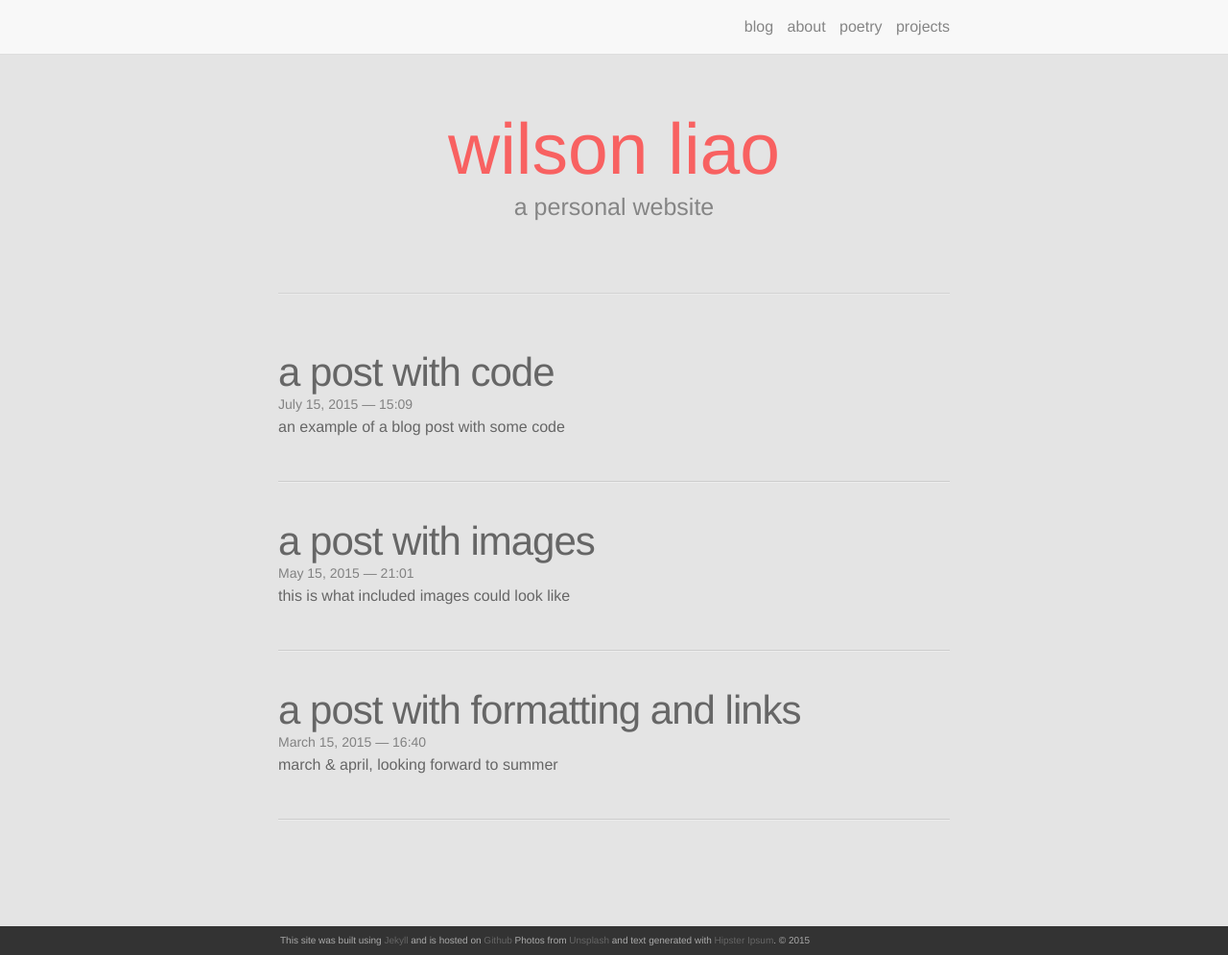
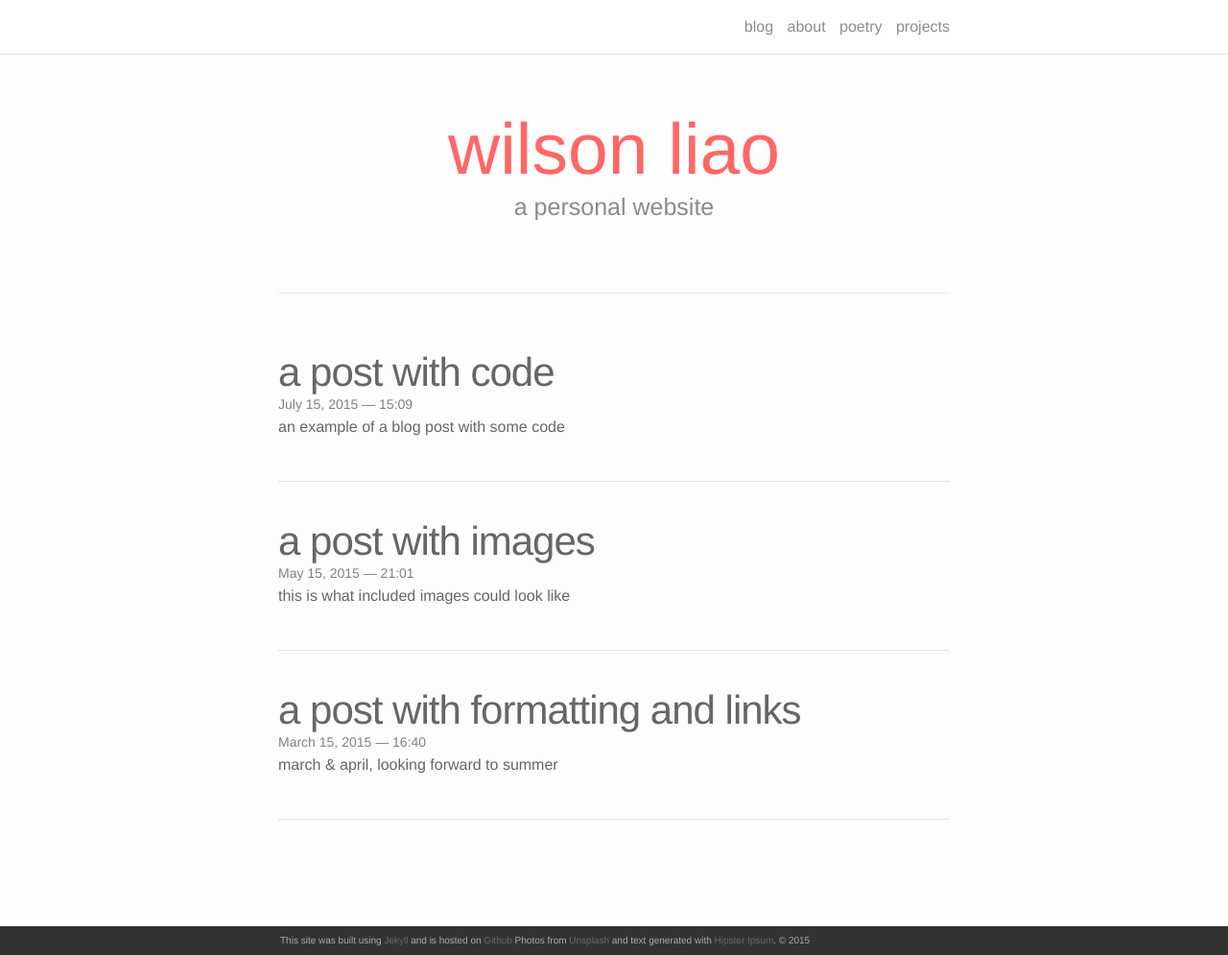
Before and after one commit to wilsonliao/blog, a Jekyll site: the page built from index.html, in a window 1280 px wide and 995 px high. Shown: the whole window at 96% size. Built offline with Jekyll 4.4.1, drawn with Linux system fonts in a browser that asks for light colours; nearby versions of some CDN libraries; the list of posts is cut into pages by our own code.

Commit message:
Update main.scss

```diff
--- a/css/main.scss
+++ b/css/main.scss
@@ -6,7 +6,7 @@
 
 
 // Our variables
-$base-font-family: Proxima Nova, Helvetica, sans-serif;
+$base-font-family: "Proxima Nova", Helvetica, sans-serif;
 $base-font-size:   16px;
 $small-font-size:  $base-font-size * 0.875;
 $base-line-height: 1.5;
@@ -14,7 +14,7 @@ $base-line-height: 1.5;
 $spacing-unit:     30px;
 
 $text-color:       #111;
-$background-color: #E4E4E4;
+$background-color: #fdfdfd;
 $brand-color:      #2a7ae2;
 
 $grey-color:       #828282;
```
